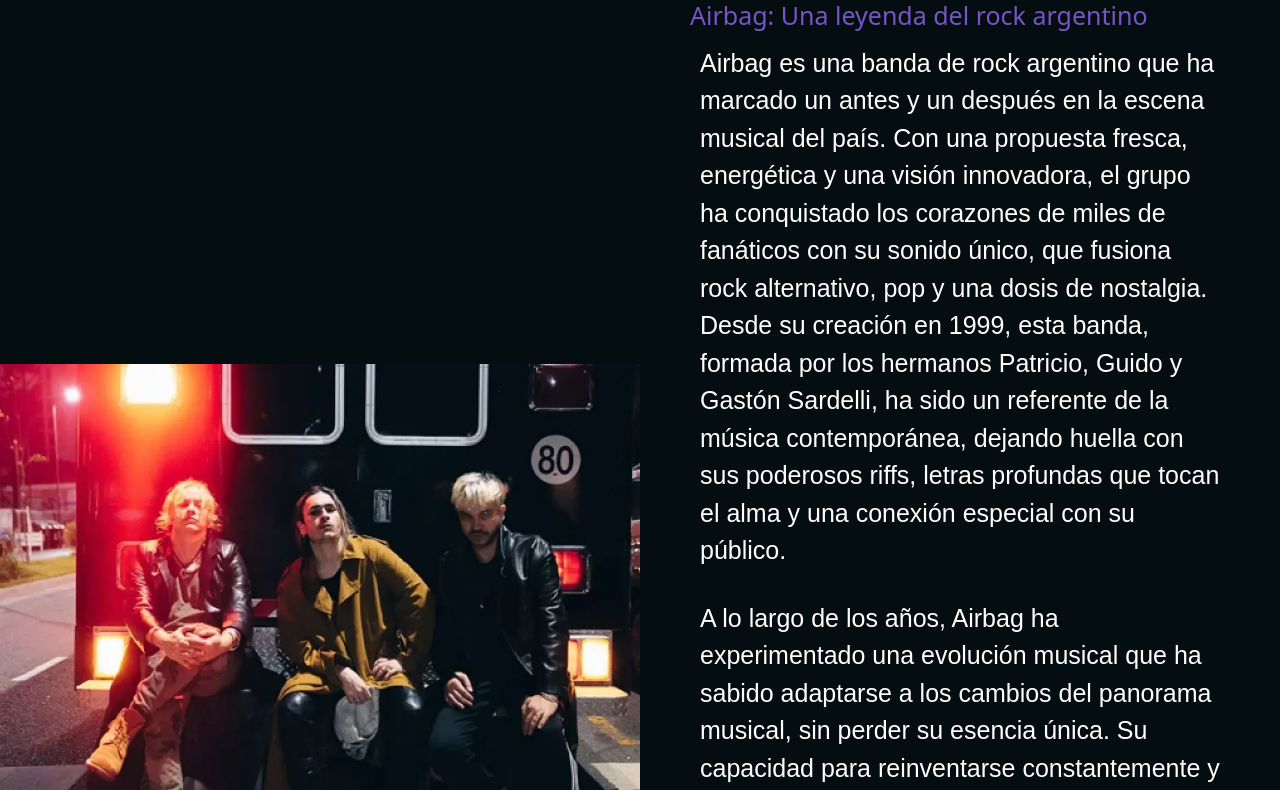
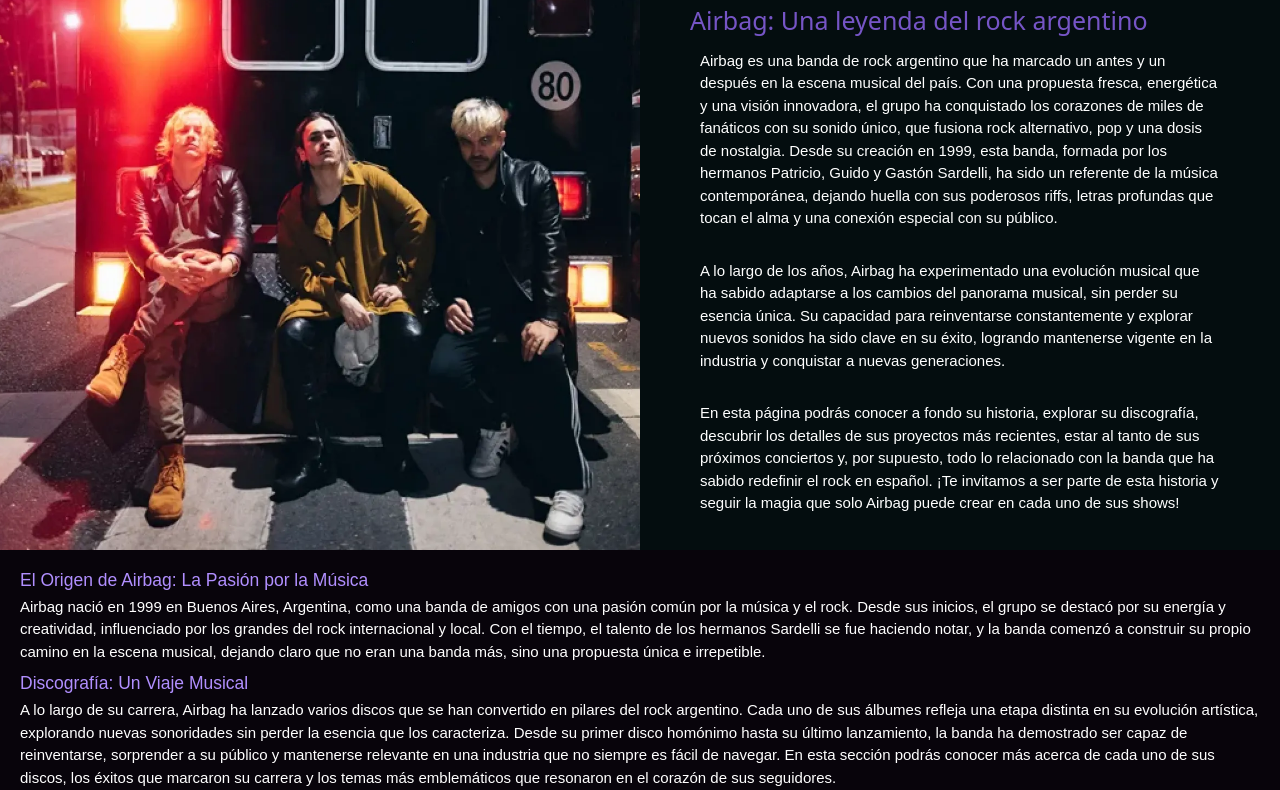
Before and after one commit to Paiva05/proyect-coderhouse, a website: page index.html in a window 1280 px wide. Shown: the part 64-854 px from the top of the page. Drawn offline with nearby package versions, Linux system fonts and the light colour scheme; files that its build step writes are made by us from their sources; a web font is replaced by a local one.

Commit message:
Corrección de Detalles

```diff
--- a/sass/pages/_index.scss
+++ b/sass/pages/_index.scss
@@ -14,11 +14,11 @@
 .banner-texto {
     color: variables.$white;
     font-family: fonts.$tektur-font;
-    font-size: 2.5rem;
+    font-size: 1.5rem;
     padding: 1rem 5rem;
 
     p{
-        padding: 1rem
+        padding: 1rem;
     }
 
     h1 {
```
